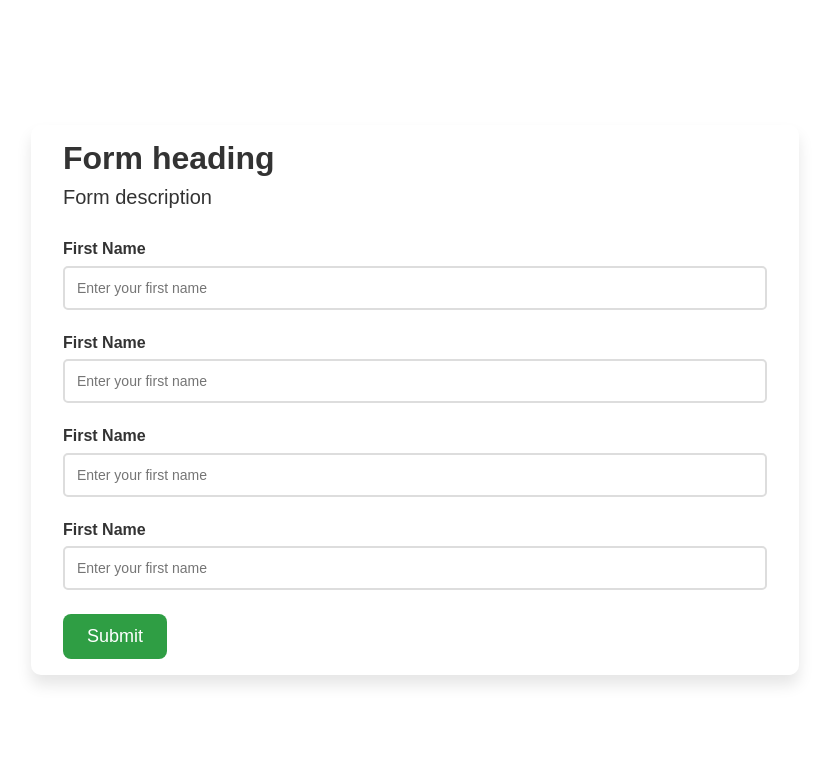
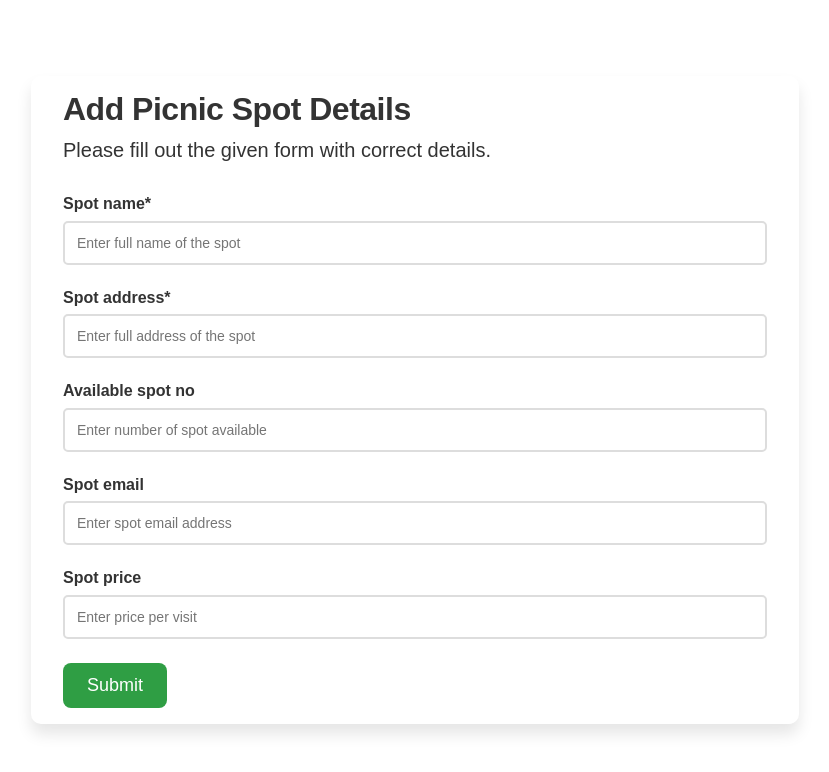
Before and after one commit to dikxak/json-form-schema-generator, a React (Create React App) app: page / in a window 1280 px wide. Shown: the top 772 px of the page, without its empty margins (225-1054 px from the left). Built offline with nearby package versions, Linux system fonts and the light colour scheme; the HTML template or start-up script is replaced by a standard one.

Commit message:
render form using json schema and perform some styling

```diff
--- a/src/App.js
+++ b/src/App.js
@@ -4,7 +4,7 @@ import Form from './components/Form/Form';
 import jsonFormSchema from './JSON/json-form-schema.json';
 
 const App = () => {
-  return <Form />;
+  return jsonFormSchema ? <Form schema={jsonFormSchema} /> : '';
 };
 
 export default App;
--- a/src/JSON/json-form-schema.json
+++ b/src/JSON/json-form-schema.json
@@ -17,20 +17,17 @@
     "availableSpotNo": {
       "type": "number",
       "label": "Available spot no",
-      "placeholder": "Enter number of spot available",
-      "required": true
+      "placeholder": "Enter number of spot available"
     },
     "spotEmail": {
       "type": "string",
       "label": "Spot email",
-      "placeholder": "Enter spot email address",
-      "required": true
+      "placeholder": "Enter spot email address"
     },
     "spotPrice": {
       "type": "number",
       "label": "Spot price",
-      "placeholder": "Enter price per visit",
-      "required": true
+      "placeholder": "Enter price per visit"
     }
   }
 }
--- a/src/components/Form/Form.js
+++ b/src/components/Form/Form.js
@@ -5,27 +5,46 @@ import Button from '../Button/Button';
 import styles from './Form.module.css';
 
 const Form = props => {
+  const { title, description, items } = props.schema;
+  const objList = [];
+
+  const initializeObjList = () => {
+    for (const key in items) {
+      const obj = {
+        key: key,
+        type: items[key].type,
+        label: items[key].label,
+        placeholder: items[key].placeholder,
+        required: items[key].required,
+      };
+
+      objList.push(obj);
+    }
+  };
+
+  initializeObjList();
+
   return (
     <div className={styles['form-container']}>
-      <h2 className={styles['form-heading']}>Form heading</h2>
-      <p className={styles['form-description']}>Form description</p>
+      <h2 className={styles['form-heading']}>{title}</h2>
+      <p className={styles['form-description']}>{description}</p>
+
       <form className={styles.form}>
-        <div className={styles['form-control']}>
-          <label htmlFor="aaa">First Name</label>
-          <input id="aaa" type="" name="" placeholder="Enter your first name" />
-        </div>
-        <div className={styles['form-control']}>
-          <label htmlFor="aaa">First Name</label>
-          <input id="aaa" type="" name="" placeholder="Enter your first name" />
-        </div>
-        <div className={styles['form-control']}>
-          <label htmlFor="aaa">First Name</label>
-          <input id="aaa" type="" name="" placeholder="Enter your first name" />
-        </div>
-        <div className={styles['form-control']}>
-          <label htmlFor="aaa">First Name</label>
-          <input id="aaa" type="" name="" placeholder="Enter your first name" />
-        </div>
+        {objList.map(obj => {
+          return (
+            <div key={obj.key} className={styles['form-control']}>
+              <label htmlFor={obj.key}>
+                {obj.required ? obj.label + '*' : obj.label}
+              </label>
+              <input
+                id={obj.key}
+                type={obj.type}
+                name={obj.key}
+                placeholder={obj.placeholder}
+              />
+            </div>
+          );
+        })}
         <Button className={styles['btn-submit']}>Submit</Button>
       </form>
     </div>
--- a/src/components/Form/Form.module.css
+++ b/src/components/Form/Form.module.css
@@ -7,6 +7,7 @@
 }
 
 .form-heading {
+  letter-spacing: -0.5px;
   font-size: 3.2rem;
   margin-bottom: 1rem;
 }
@@ -14,6 +15,7 @@
 .form-description {
   font-size: 2rem;
   margin-bottom: 3.2rem;
+  line-height: 1.3;
 }
 
 .form {
```
